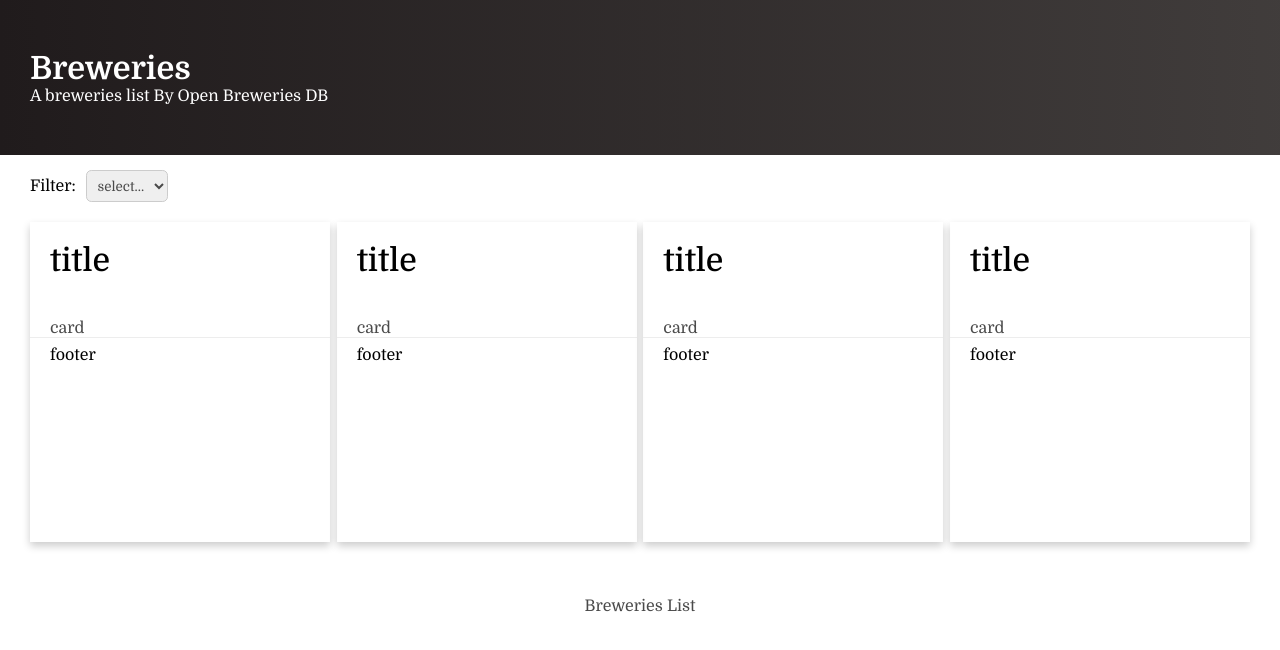
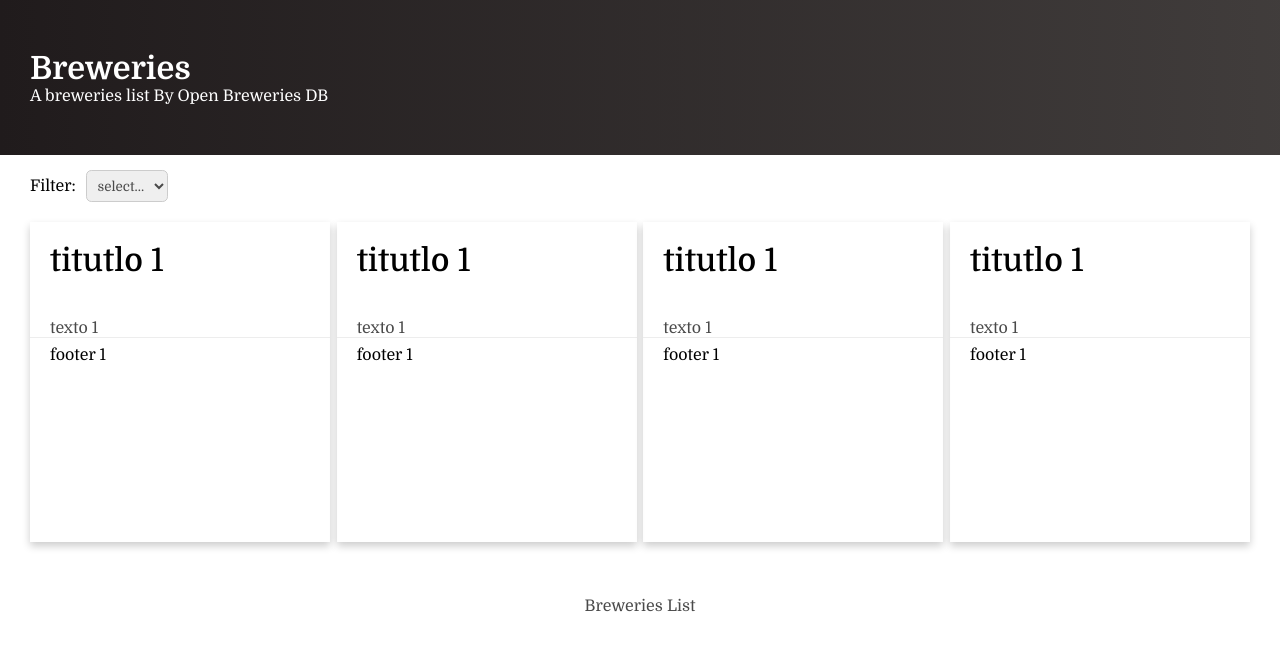
Before and after one commit to RicardoBaltazar/Grid-and-flexbox, a React (Create React App) app in the folder app/: page / in a window 1280 px wide. Shown: the top 650 px of the page. Built offline with nearby package versions, Linux system fonts and the light colour scheme.

Commit message:
feature - criando arquivo de conexão com API

```diff
--- a/app/package.json
+++ b/app/package.json
@@ -6,6 +6,7 @@
     "@testing-library/jest-dom": "^5.11.8",
     "@testing-library/react": "^11.2.3",
     "@testing-library/user-event": "^12.6.0",
+    "axios": "^0.21.1",
     "react": "^17.0.1",
     "react-dom": "^17.0.1",
     "react-scripts": "4.0.1",
--- a/app/src/Components/Cards/Cards.jsx
+++ b/app/src/Components/Cards/Cards.jsx
@@ -21,7 +21,7 @@ const CARDS = styled.div`
         font-weight: 500;
     }
 
-    .card-card{
+    .card-text{
         padding: 20px 20px 0px 20px;
         display: flex;
         flex-direction: column;
@@ -41,17 +41,46 @@ const CARDS = styled.div`
 `
 
 export default function Cards() {
+
+    const card = [
+        {
+            title: "titutlo 1",
+            text: "texto 1",
+            footer: "footer 1"
+        }
+    ];
+
+
+
     return (
         <CARDS>
+            {card.map(function (card) {
+                return (
+                    <>
+                    <div className='card-title'>
+                        {card.title}
+                    </div>
+                    <div className='card-text'>
+                        {card.text}
+                    </div>
+                    <div className='card-footer'>
+                        {card.footer}
+                    </div>
+                    </>
+                )
+            })}
+
+        </CARDS>
+    )
+    /*
             <div className='card-title'>
                 title
             </div>
-            <div className='card-card'>
+            <div className='card-text'>
                 card
             </div>
             <div className='card-footer'>
                 footer
             </div>
-        </CARDS>
-    )
+            */
 }
```
Also changed, not shown: app/src/services/Api.jsx (added, +7 -0 lines), 2 other files (tests, documents, lock files or other folders).
